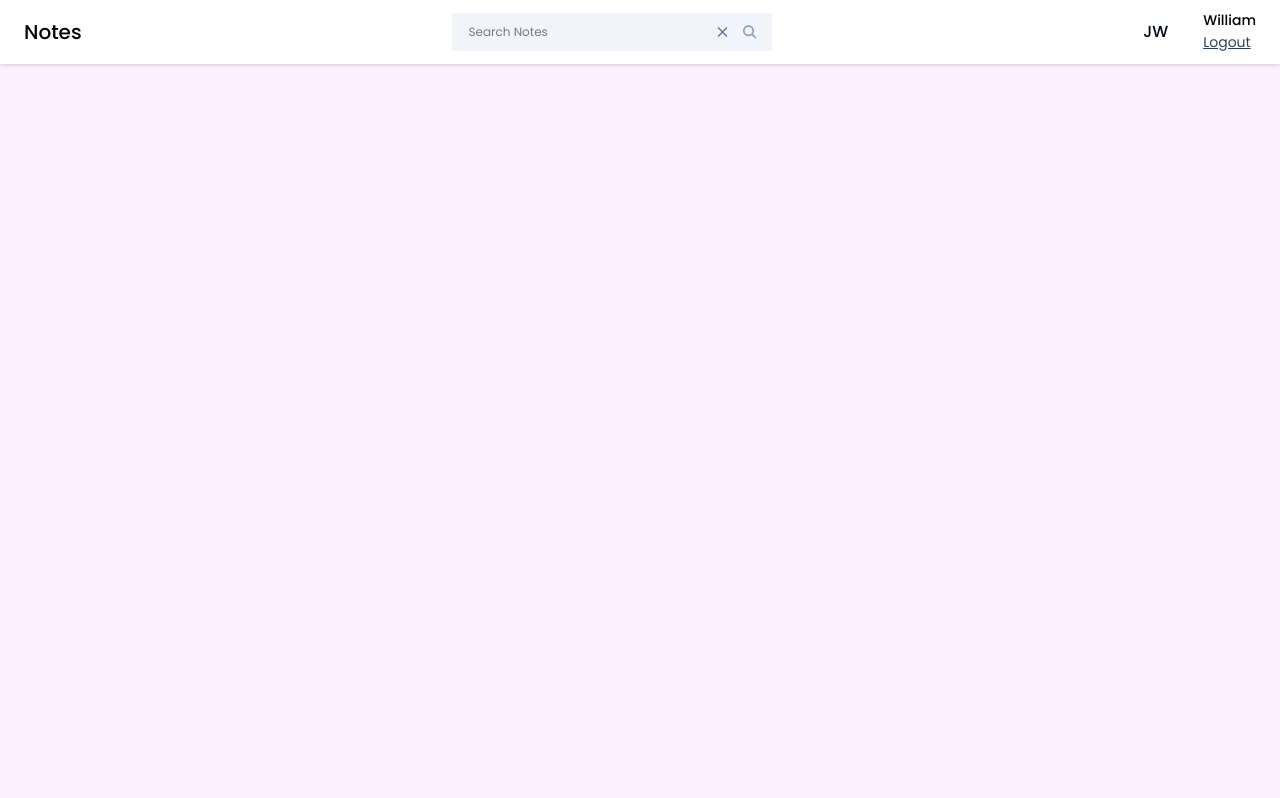
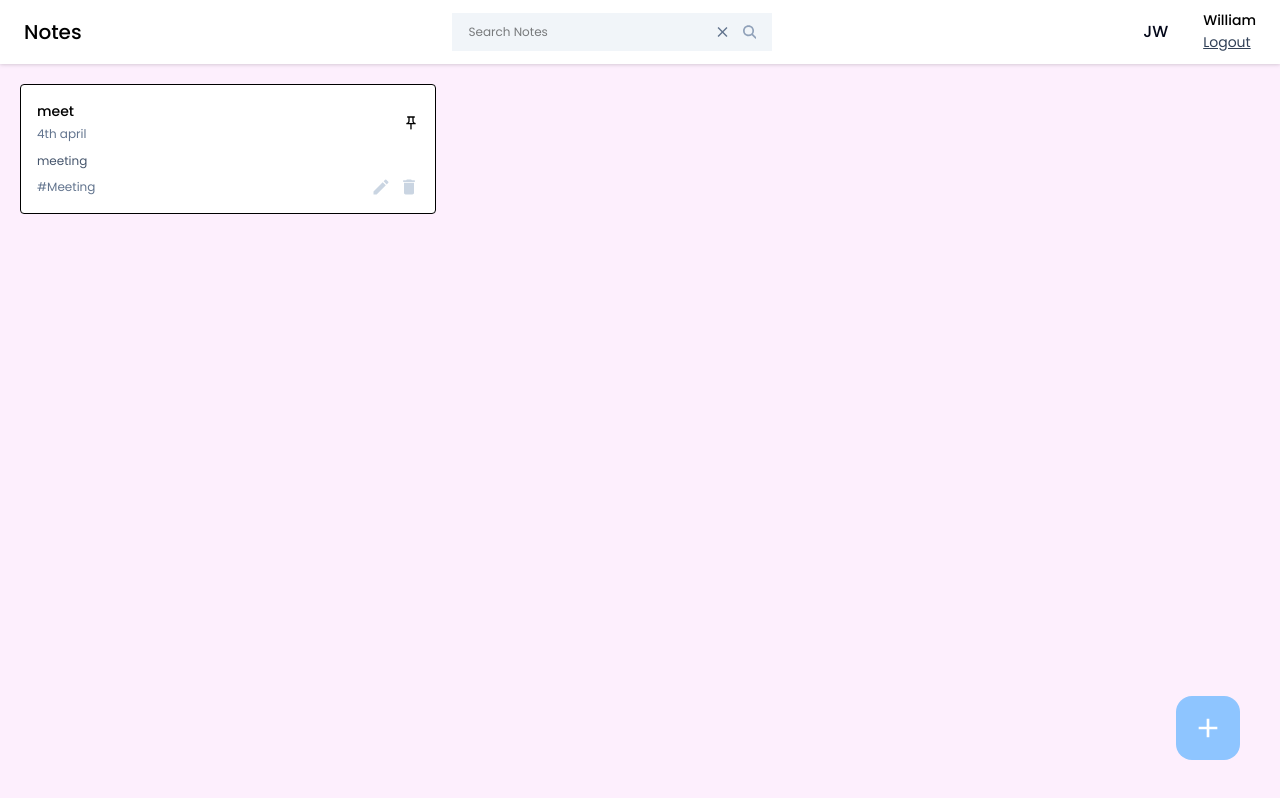
Before and after one commit to nidharshana-s/Scribil, a React (Vite) app: page /dashboard in a window 1280 px wide. Built offline with nearby package versions, Linux system fonts and the light colour scheme.

Commit message:
new note pop up added

```diff
--- a/package.json
+++ b/package.json
@@ -14,6 +14,7 @@
     "react": "^18.3.1",
     "react-dom": "^18.3.1",
     "react-icons": "^5.4.0",
+    "react-modal": "^3.16.3",
     "react-router-dom": "^7.1.3"
   },
   "devDependencies": {
--- a/src/components/Cards/NoteCard.jsx
+++ b/src/components/Cards/NoteCard.jsx
@@ -1,8 +1,45 @@
 import React from 'react'
+import {MdOutlinePushPin} from "react-icons/md"
+import {MdCreate, MdDelete} from "react-icons/md"
 
-const NoteCard = () => {
+const NoteCard = ({
+  title,
+  date,
+  content,
+  tags,
+  isPinned,
+  onEdit,
+  onDelete,
+  onPinNote
+}) => {
   return (
-    <div>NoteCard</div>
+    <div className='border rounded p-4 bg-white hover:shadow-xl transition-all ease-in-out'>
+      <div className='flex items-center justify-between '>
+        <div>
+          <h6 className='text-sm font-medium'>{title}</h6>
+          <span className='text-xs text-slate-500'>{date}</span>
+        </div>
+
+        <MdOutlinePushPin className={`icon-btn ${isPinned?'text-primary':'text-slate-300}'}`} onClick={onPinNote} />
+      </div>
+
+      <p className='text-xs text-slate-600 mt-2'>{content?.slice(0,60)}</p>
+
+      <div className='flex items-center justify-between mt-2'>
+        <div className='text-xs text-slate-500'>{tags}</div>
+
+        <div className='flex items-center gap-2'>
+          <MdCreate
+            className='text-xl text-slate-300 hover:text-primary hover:text-green-600'
+            onClick = {onEdit}
+            />
+          <MdDelete
+          className='text-xl text-slate-300 hover:text-primary hover:text-red-500'
+          onClick={onDelete}
+          />
+        </div>
+      </div>
+    </div>
   )
 }
 
--- a/src/index.css
+++ b/src/index.css
@@ -20,4 +20,9 @@
 .btn-primary {
   @apply w-full text-xs bg-blue-500 text-white p-2 rounded my-1 hover:bg-blue-600;
 }
+/**
+.icon-btn{
+  @apply text-xl text-slate-300 hover:text-primary;
 }
+  **/
+}
--- /dev/null
+++ b/src/pages/Home/AddEditNotes.jsx
@@ -0,0 +1,40 @@
+import React, {useState} from 'react'
+
+const AddEditNotes = () => {
+
+    const [title, setTitle] = useState("");
+    const [content, setContent] = useState("");
+    const [tags, setTags] = useState([]);
+  return (
+    <>
+    <div className='flex flex-col gap-2'>
+        <label className='text-xs text-slate-400'>TITLE</label>
+        <input
+        type="text"
+        className='text-2xl text-slate-950 outline-none'
+        placeholder='Go To Gym At 5'
+        value={title}
+        />
+    </div>
+
+    <div className='flex flex-col gap-2 mt-4'>
+        <label className='text-xs text-slate-400'>CONTENT</label>
+        <textarea
+        type="text"
+        className='text-sm text-slate-950 outline-none bg-slate-50 p-2 rounded'
+        placeholder="Content"
+        rows={10} />
+    </div>
+
+    <div className='mt-3'>
+        <label className='input-label'>TAGS</label>
+    </div>
+
+    <button className='btn-primary font-medium mt-5 p-3' onClick={() => {}}>
+        ADD
+    </button>
+    </>
+  )
+}
+
+export default AddEditNotes
--- a/src/pages/Home/home.jsx
+++ b/src/pages/Home/home.jsx
@@ -1,13 +1,56 @@
-import React from 'react'
+import React, { useState } from 'react'
 import Navbar from '../../components/NavBar/navbar'
 import NoteCard from '../../components/Cards/NoteCard'
-const home = () => {
+import {MdAdd} from "react-icons/md"
+import AddEditNotes from './AddEditNotes'
+import Modal from "react-modal"
+
+const Home = () => {
+  const [openAddEditorial, setOpenAddEditModal] = useState({
+    isShown:false,
+    type:"add",
+    data:null,
+  });
   return (
     <>
     <Navbar />
+    <div className='container mt-5 ml-5'>
+      <div className='grid grid-cols-3 gap-4'>
+        <NoteCard title="meet"
+                  date="4th april"
+                  content="meeting"
+                  tags="#Meeting"
+                  isPinned={true}
+                  onEdit={() => {
+                  }}
+                  onDelete={() => {
+                  }}
+                  onPinNote={() => {
+                  }}
+        />
+        </div>
+      </div>
+        <button className='w-16 h-16 flex items-center justify-center rounded-2xl bg-blue-300 hover:bg-blue-600 absolute right-10 bottom-10'
+        onClick={() => {
+          setOpenAddEditModal({ isShown:true, type:"add", data:null});
+        }}>
+          <MdAdd className="text-[32px] text-white" />
+        </button>
 
+        <Modal
+          isOpen={openAddEditorial.isShown}
+          onRequestClose={() => {}}
+          style={{
+            overlay:{
+              backgroundColor:"rgba(0,0,0,0.2)",
+            },
+          }}
+          contentLabel=""
+          className="w-[40%] max-h-3/4 bg-white rounded-md mx-auto mt-14 p-5 overflow-scroll">
+          <AddEditNotes />
+        </Modal>
     </>
   )
 }
 
-export default home
+export default Home
```
Also changed, not shown: 1 other file (tests, documents, lock files or other folders).
